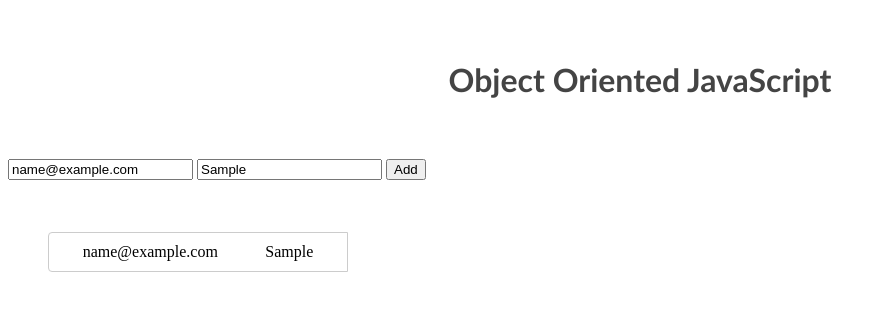
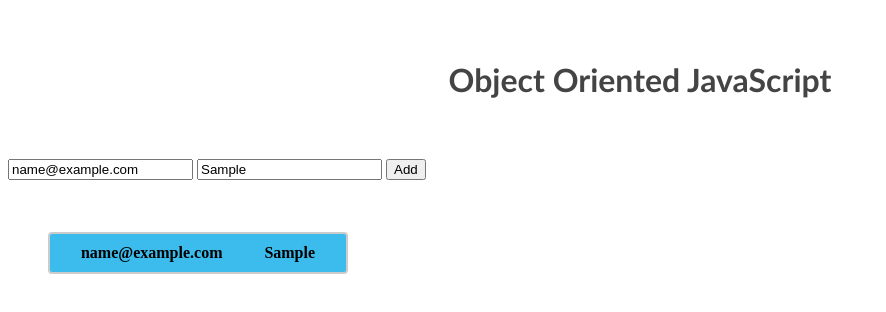
Before and after one commit to AndrewYoung72/javascript-oop, a website with bundled scripts: page index.html in a window 1280 px wide. Both pictures are taken after typing "name@example.com", "Sample" into the empty fields and a click on the button "Add". Shown: the whole page, without its empty margins (0-886 px from the left). Built offline with nearby package versions, Linux system fonts and the light colour scheme.

Commit message:
css work

```diff
--- a/User.js
+++ b/User.js
@@ -44,5 +44,3 @@ list.appendChild(li)
 // creates a bew empty object {}
 // sets the value of "this" to be the new empty object
 // calls the constructor method
-Bob.login();
-Bob.logout();
--- a/style.css
+++ b/style.css
@@ -5,12 +5,32 @@
 .list ul li {
   display: inline-flex;
   justify-content: space-around;
+  background: #3bbced;
   margin: 20px 0;
   padding: 10px;
-  border: 1px solid #ccc;
+  border: 2px solid #ccc;
+  font-weight: bold;
   font-size: 16px;
-  border-radius: 4px 0 0 4px;
+  border-radius: 4px;
   box-sizing: border-box;
   width: 300px;
-  float: left;
 }
+
+/* .list ul li {
+  display: grid;
+  max-width: 960px;
+  margin: 0 auto;
+  grid-template-columns: repeat(2, 1fr);
+  grid-auto-rows: minmax(40px, auto);
+  grid-gap: 10px;
+  grid-template-areas:
+"aside aside main main";
+
+}
+
+main {
+  grid-area: main;
+}
+aside {
+  grid-area: aside;
+} */
```
